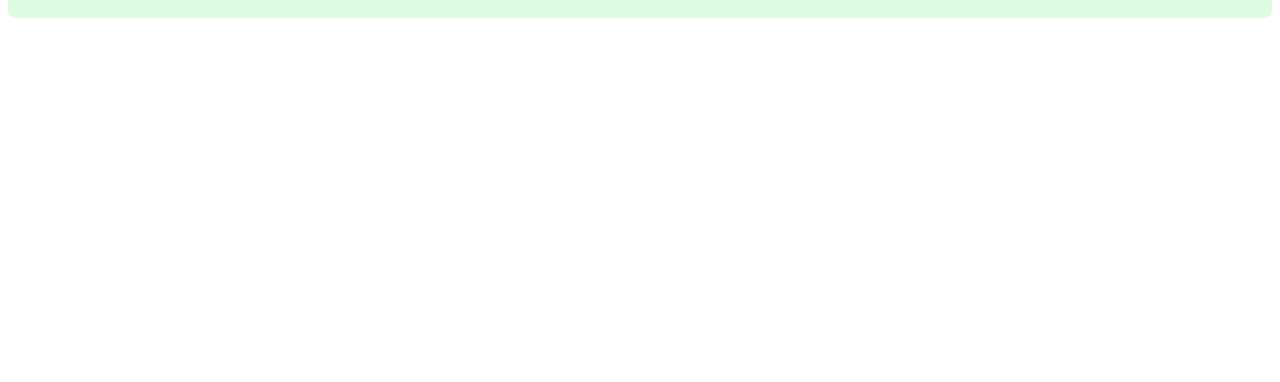
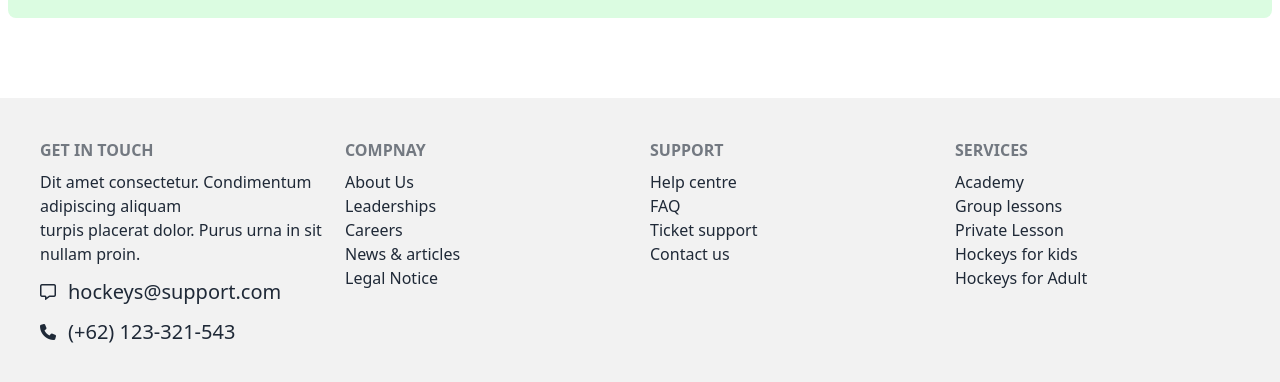
Before and after one commit to AmjadChowdhury/Hockey, a plain HTML site: page index.html in a window 1280 px wide. Shown: the part 4239-4621 px from the top of the page. Before the commit the page ends 4337 px from the top, so only its background shows below. Drawn offline with nearby package versions, Linux system fonts and the light colour scheme.

Commit message:
Footer section done

```diff
--- a/index.html
+++ b/index.html
@@ -460,8 +460,42 @@
 
 
     </main>
-    <footer>
-
+    <footer class="flex flex-col lg:flex-row  gap-5 p-10 bg-base-200 text-base-content">
+      <form class="flex flex-col flex-1">
+        <header class="footer-title">Get In Touch</header>
+        <p>Dit amet consectetur. Condimentum  adipiscing aliquam <br> turpis placerat dolor. Purus urna in sit nullam proin. </p>
+        <div class="flex items-center gap-3 mt-3">
+          <i class="fa-regular fa-message "></i>
+          <p class="text-xl">hockeys@support.com</p>
+        </div>
+        <div class="flex items-center gap-3 mt-3">
+          <i class="fa-solid fa-phone"></i>
+          <p class="text-xl">(+62) 123-321-543</p>
+        </div>
+      </form>
+      <nav class="flex flex-col flex-1">
+        <header class="footer-title">Compnay</header>
+        <a class="link link-hover">About Us</a>
+        <a class="link link-hover">Leaderships</a>
+        <a class="link link-hover">Careers</a>
+        <a class="link link-hover">News & articles</a>
+        <a class="link link-hover">Legal Notice</a>
+      </nav>
+      <nav class="flex flex-col flex-1">
+        <header class="footer-title">Support</header>
+        <a class="link link-hover">Help centre</a>
+        <a class="link link-hover">FAQ</a>
+        <a class="link link-hover">Ticket support</a>
+        <a class="link link-hover">Contact us</a>
+      </nav>
+      <nav class="flex flex-col flex-1">
+        <header class="footer-title">Services</header>
+        <a class="link link-hover">Academy</a>
+        <a class="link link-hover">Group lessons</a>
+        <a class="link link-hover">Private Lesson</a>
+        <a class="link link-hover">Hockeys for kids</a>
+        <a class="link link-hover">Hockeys for Adult</a>
+      </nav>
     </footer>
 </body>
 </html>
```
